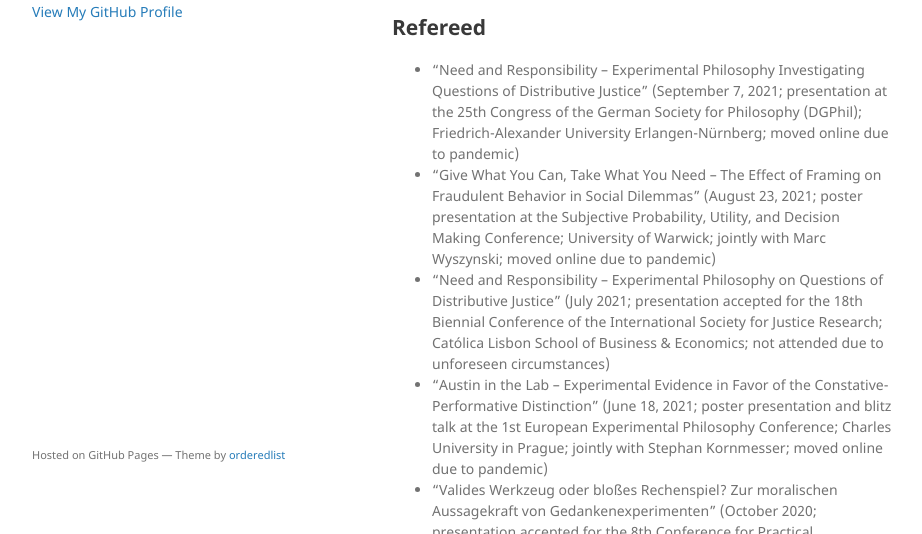
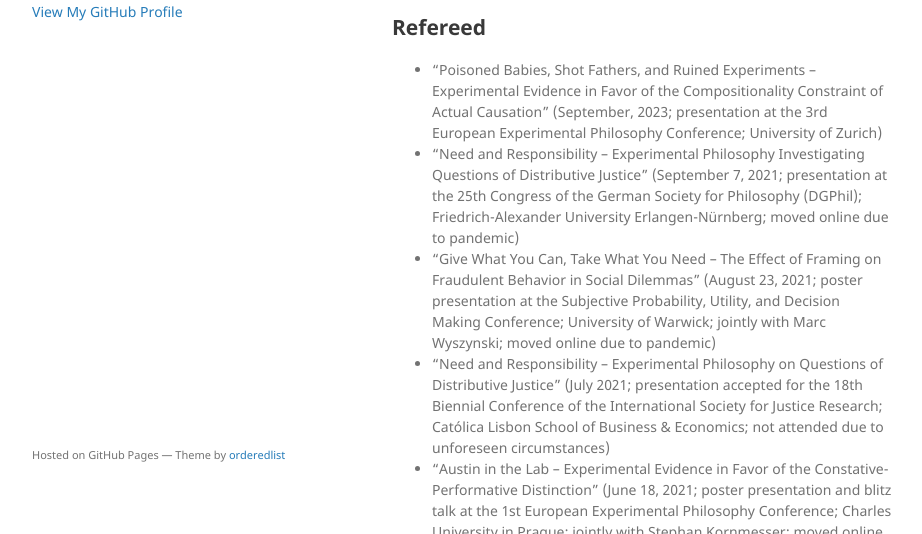
Before and after one commit to alephmembeth/alephmembeth.github.io, a Jekyll site: the page built from presentations.md, in a window 1280 px wide and 900 px high, cut to the strip 366-900 px from the top of the window. Shown: the whole strip, without its empty margins (178-1100 px from the left). Built offline with Jekyll 4.4.1, drawn with Linux system fonts in a browser that asks for light colours; the repository's description, which GitHub fills in, is left out; our own code applies the rules of GitHub Pages for plain Markdown files.

Commit message:
Update presentations.md

```diff
--- a/presentations.md
+++ b/presentations.md
@@ -11,6 +11,7 @@
 
 ## Refereed
 
++ “Poisoned Babies, Shot Fathers, and Ruined Experiments – Experimental Evidence in Favor of the Compositionality Constraint of Actual Causation” (September, 2023; presentation at the 3rd European Experimental Philosophy Conference; University of Zurich)
 + “Need and Responsibility – Experimental Philosophy Investigating Questions of Distributive Justice” (September 7, 2021; presentation at the 25th Congress of the German Society for Philosophy (DGPhil); Friedrich-Alexander University Erlangen-Nürnberg; moved online due to pandemic)
 + “Give What You Can, Take What You Need – The Effect of Framing on Fraudulent Behavior in Social Dilemmas” (August 23, 2021; poster presentation at the Subjective Probability, Utility, and Decision Making Conference; University of Warwick; jointly with Marc Wyszynski; moved online due to pandemic)
 + “Need and Responsibility – Experimental Philosophy on Questions of Distributive Justice” (July 2021; presentation accepted for the 18th Biennial Conference of the International Society for Justice Research; Católica Lisbon School of Business & Economics; not attended due to unforeseen circumstances)
```
